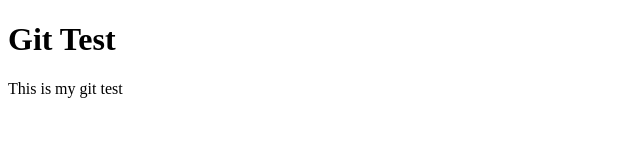
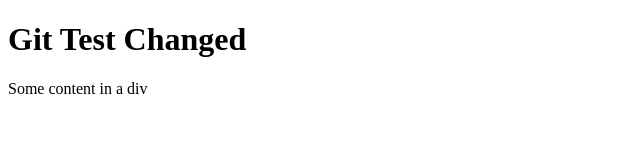
Before and after one commit to aaron-smith218/FirstRepo, a plain HTML site: page index.html in a window 1280 px wide. Shown: the whole page, without its empty margins (0-640 px from the left). Drawn offline with Linux system fonts and the light colour scheme.

Commit message:
Update index

```diff
--- a/index.html
+++ b/index.html
@@ -1,10 +1,11 @@
 <!Doctype HTML>
 <HTML>
 	<Header>
-		<Title>Git Test</Title>
+		<Title>Git Test Changed</Title>
 	</Header>
 	<Body>
-		<h1>Git Test</h1>
-		<p>This is my git test</p>
+		<h1>Git Test Changed</h1>
+		<div>Some content in a div</div>
+
 	</Body>
 </HTML>
```
